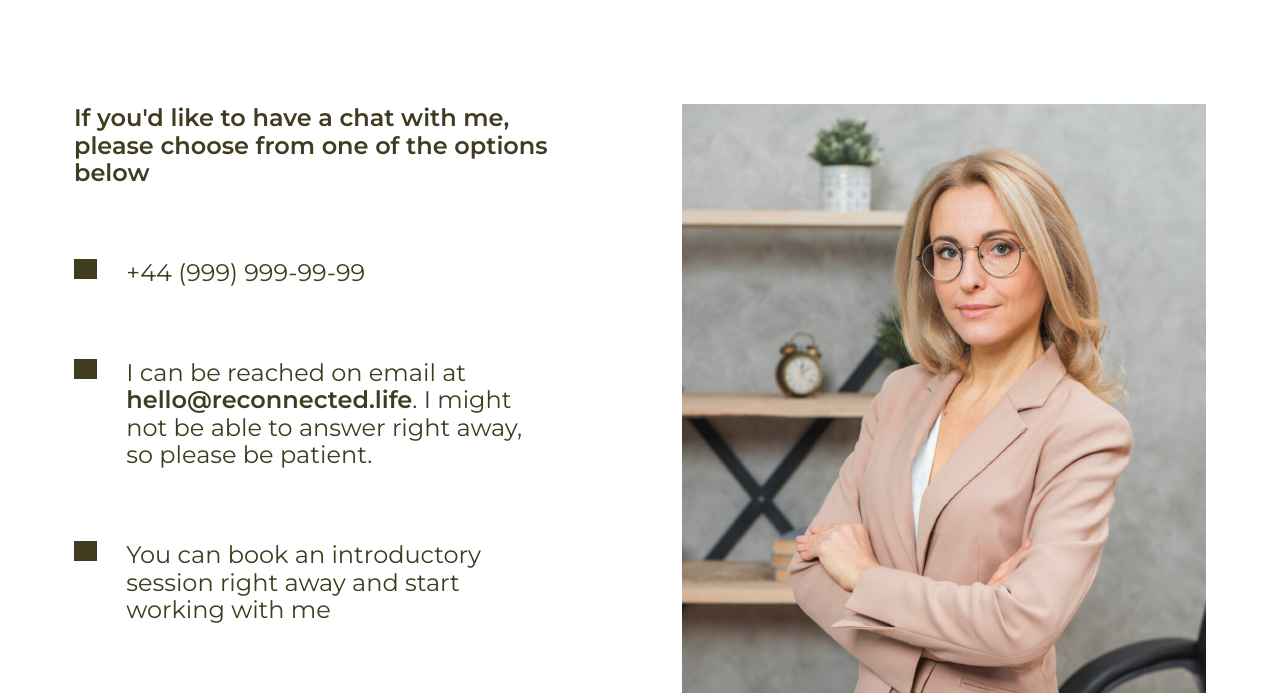
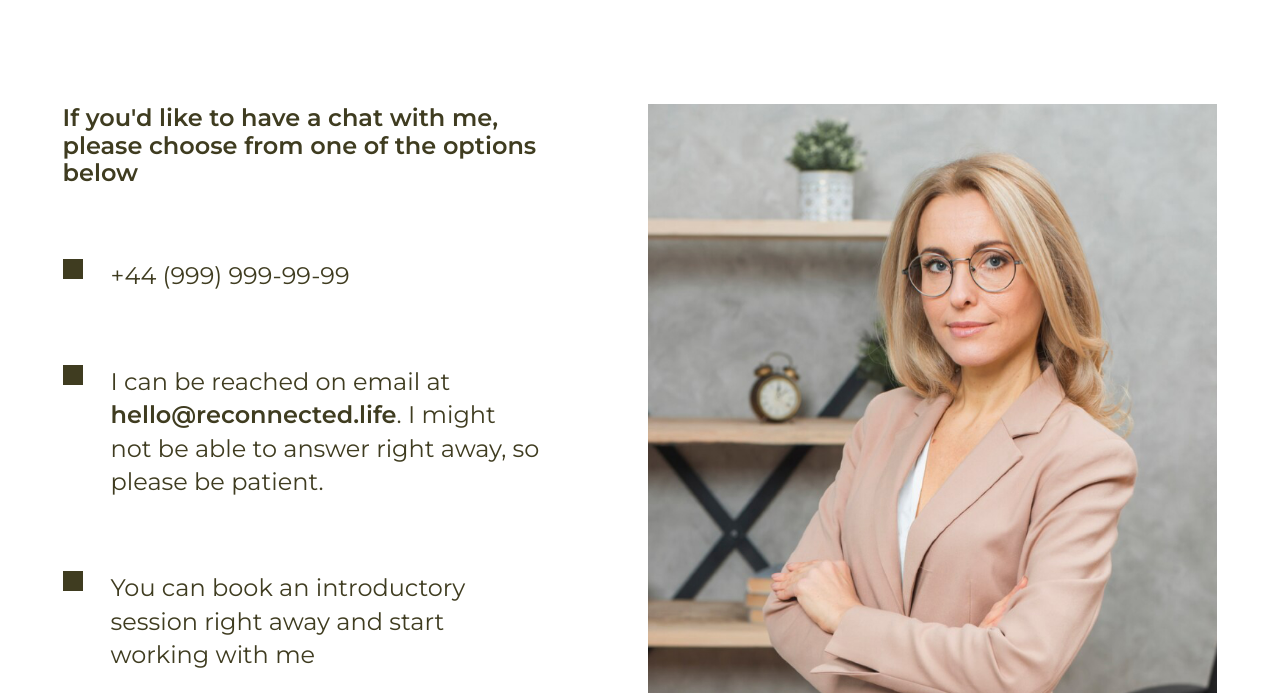
Before and after one commit to anevd/coaching-website, a website built with webpack: page design/contact.html in a window 1280 px wide. Shown: the part 99-792 px from the top of the page. Built offline with nearby package versions, Linux system fonts and the light colour scheme; a web font is replaced by a local one.

Commit message:
fixed contact.scss

```diff
--- a/design/contact.html
+++ b/design/contact.html
@@ -24,15 +24,15 @@
 						<div class="contact__box">
 							<p class="contact__subtitle">If you'd like to have a chat with me, please choose from one of the options below</p>
 							<div class="contact__info-block">
-								<div class="square"></div>
+								<div><div class="square"></div></div>
 								<p class="contact__text">+44 (999) 999-99-99</p>
 							</div>
 							<div class="contact__info-block">
-								<div class="square"></div>
+								<div><div class="square"></div></div>
 								<p class="contact__text"> I can be reached on email at <a class="contact__text_email-link" href="mailto:hello@reconnected.life"> hello@reconnected.life</a>. I might not be able to answer right away, so please be patient.</p>
 							</div>
 							<div class="contact__info-block">
-								<div class="square"></div>
+								<div><div class="square"></div></div>
 								<p class="contact__text">You can book an introductory session right away and start working with me</p>
 							</div>
 							<button class="button">Book An Intro Session</button>
--- a/src/scss/pages/contact.scss
+++ b/src/scss/pages/contact.scss
@@ -23,18 +23,20 @@
     }
     &__info-block{
         display: flex;
-        flex-direction: row;
+        justify-content: space-between;
         margin-bottom: 15%;
     }
     &__text{
         font-size: 3vh;
+        width: 90%;
+        line-height: 140%;
         &_email-link{
             text-decoration: none;
             font-weight: 600;
         }
     }
     &__img{
-        height: 92vh;
+        height: 100vh;
     }
     &__social{
         margin-top: 10%;
@@ -48,5 +50,4 @@
     width: 20px;
     background-color:$color-text;
     margin-right: 6%;
-    padding-right: 4.9%;
 }
```
Also changed, not shown: design/assets/dist/css/main.css.
